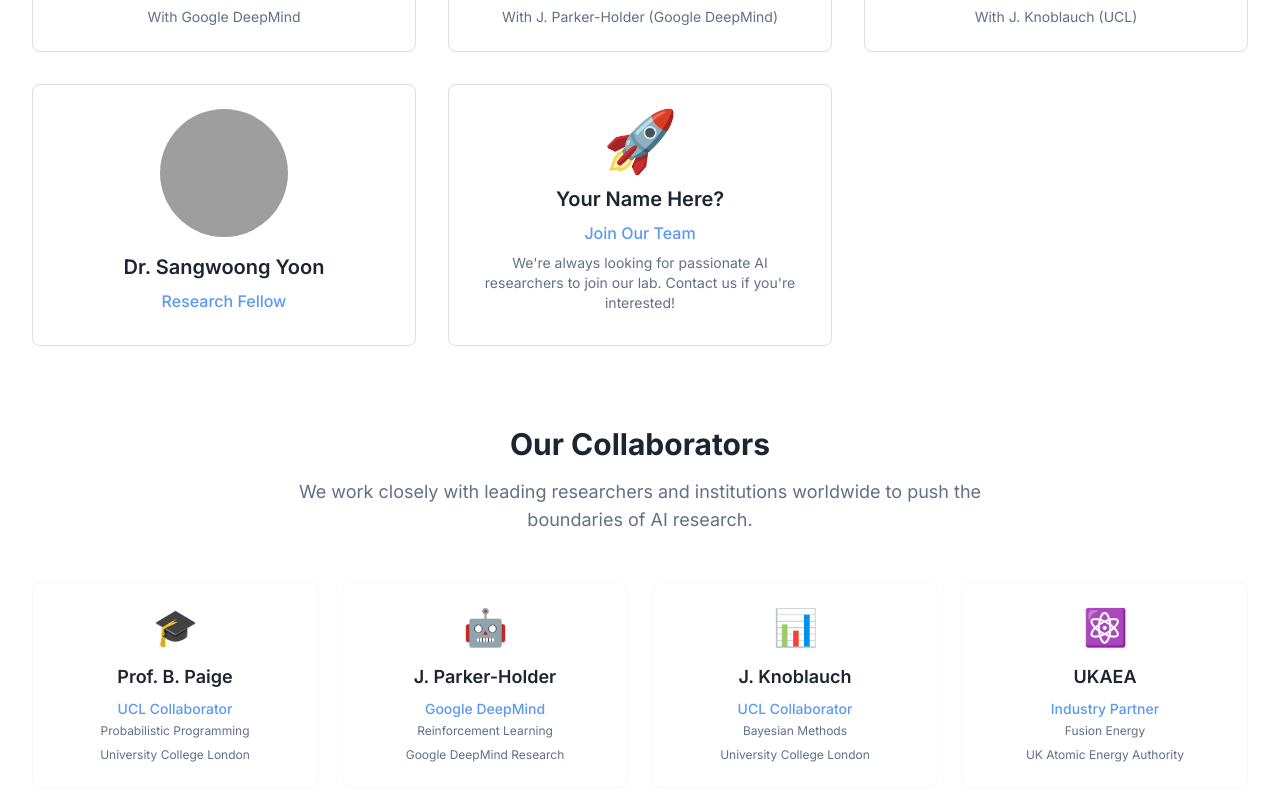
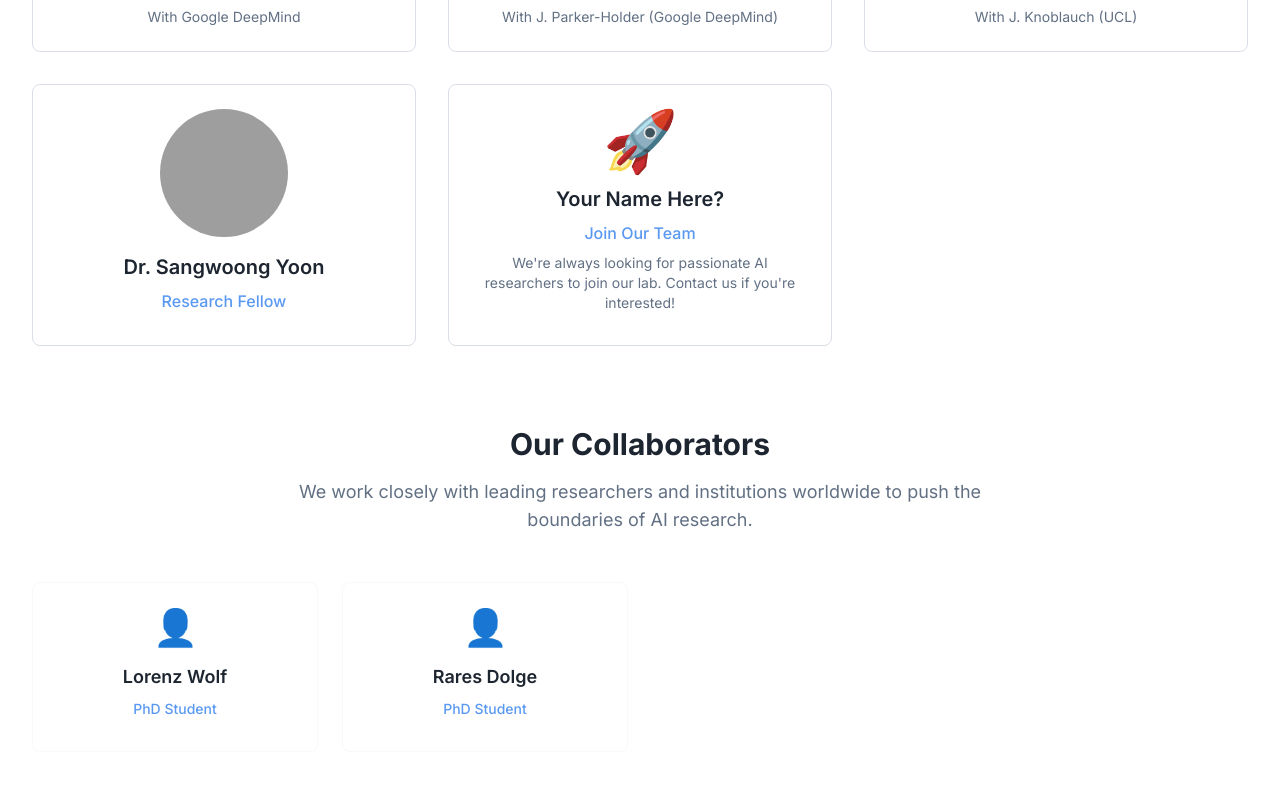
Before and after one commit to ilijabogunovic/rhine-ai, a React (Vite) app: page /team in a window 1280 px wide. Shown: the part 1110-1910 px from the top of the page. Built offline with nearby package versions, Linux system fonts and the light colour scheme; grey boxes are pictures that could not be loaded.

Commit message:
Add collaborators to section
Added Lorenz Wolf and Rares Dolge as PhD Student collaborators to the "Our Collaborators" section.

```diff
--- a/src/pages/Team.tsx
+++ b/src/pages/Team.tsx
@@ -84,32 +84,18 @@ const teamMembers = [
 
 const collaborators = [
   {
-    name: "Prof. B. Paige",
-    role: "UCL Collaborator",
-    expertise: "Probabilistic Programming",
-    bio: "University College London",
-    image: "🎓"
+    name: "Lorenz Wolf",
+    role: "PhD Student",
+    expertise: "",
+    bio: "",
+    image: "👤"
   },
   {
-    name: "J. Parker-Holder",
-    role: "Google DeepMind",
-    expertise: "Reinforcement Learning",
-    bio: "Google DeepMind Research",
-    image: "🤖"
-  },
-  {
-    name: "J. Knoblauch",
-    role: "UCL Collaborator",
-    expertise: "Bayesian Methods",
-    bio: "University College London",
-    image: "📊"
-  },
-  {
-    name: "UKAEA",
-    role: "Industry Partner",
-    expertise: "Fusion Energy",
-    bio: "UK Atomic Energy Authority",
-    image: "⚛️"
+    name: "Rares Dolge",
+    role: "PhD Student",
+    expertise: "",
+    bio: "",
+    image: "👤"
   }
 ];
 
```
